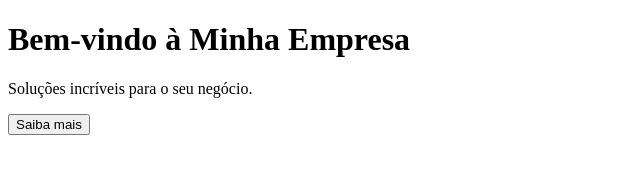
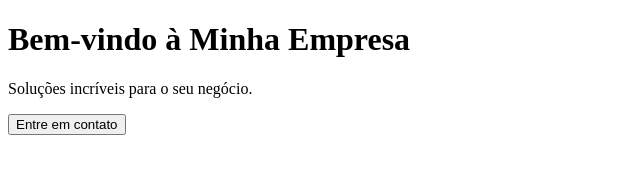
Before and after one commit to 4745r/landing-page-empresa, a plain HTML site: page index.html in a window 1280 px wide. Shown: the whole page, without its empty margins (0-640 px from the left). Drawn offline with Linux system fonts and the light colour scheme.

Commit message:
Change button text from 'Saiba mais' to 'Entre em contato'

```diff
--- a/index.html
+++ b/index.html
@@ -8,7 +8,7 @@
   <header>
     <h1>Bem-vindo à Minha Empresa</h1>
     <p>Soluções incríveis para o seu negócio.</p>
-    <button>Saiba mais</button>
+    <button>Entre em contato</button>
   </header>
 </body>
 </html>
```
